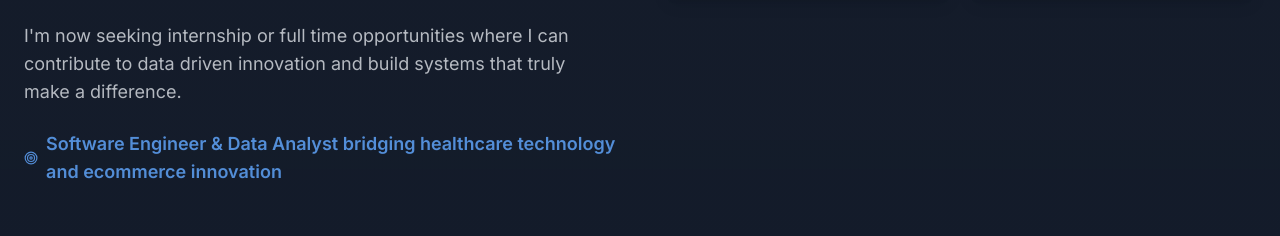
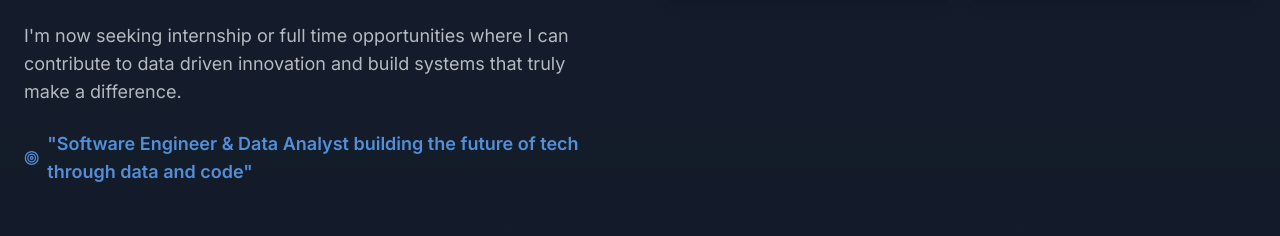
Before and after one commit to JayReddyMunagala/jay-portfolio, a React (Vite) app: page / in a window 1280 px wide. Shown: the part 2706-2942 px from the top of the page. Built offline with nearby package versions, Linux system fonts and the light colour scheme.

Commit message:
Update About.tsx

```diff
--- a/src/components/About.tsx
+++ b/src/components/About.tsx
@@ -158,7 +158,7 @@ const About = () => {
                 className="flex items-center text-blue-400 font-semibold text-base sm:text-lg"
               >
                 <Target className="w-5 h-5 mr-2" />
-                Software Engineer & Data Analyst bridging healthcare technology and ecommerce innovation
+                "Software Engineer & Data Analyst building the future of tech through data and code"
               </motion.div>
             </div>
 
```
